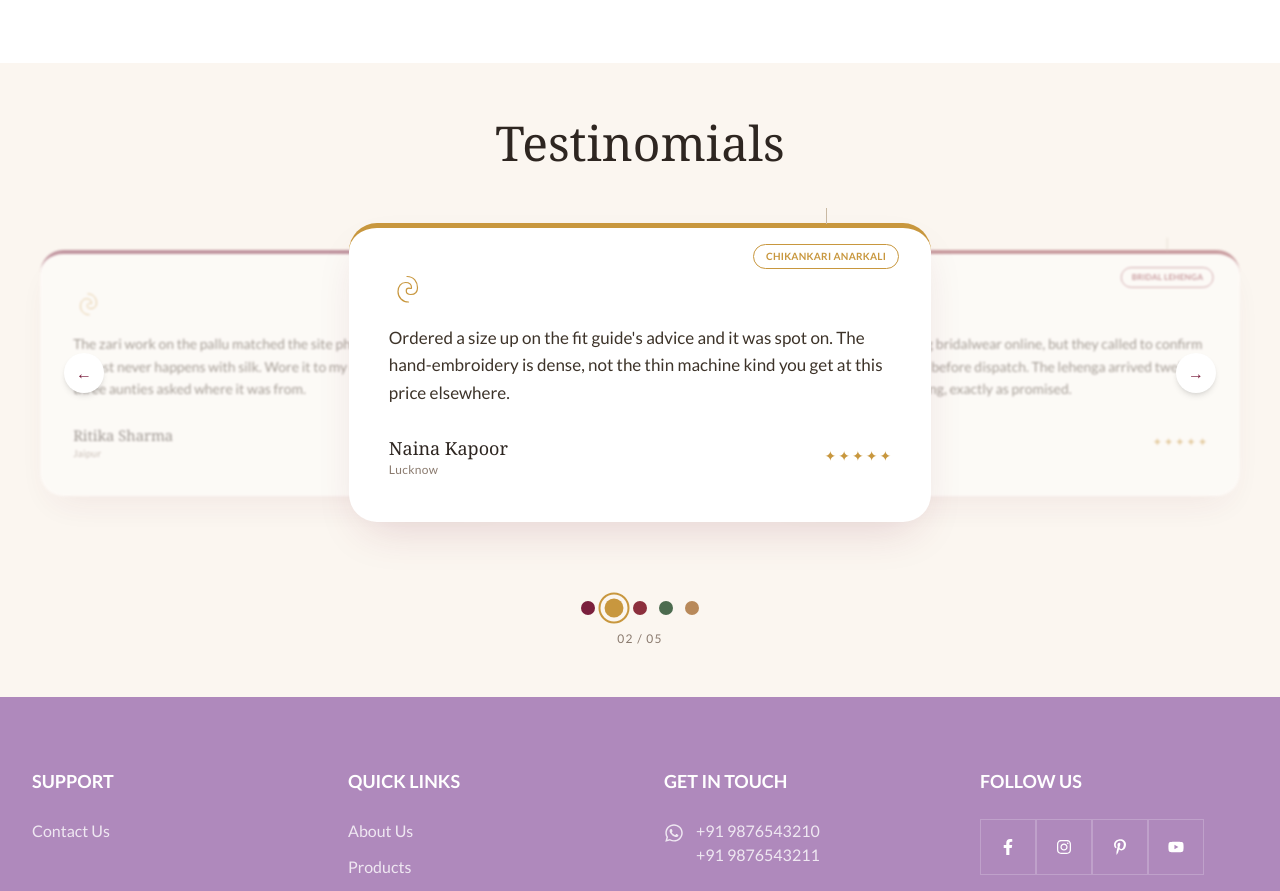
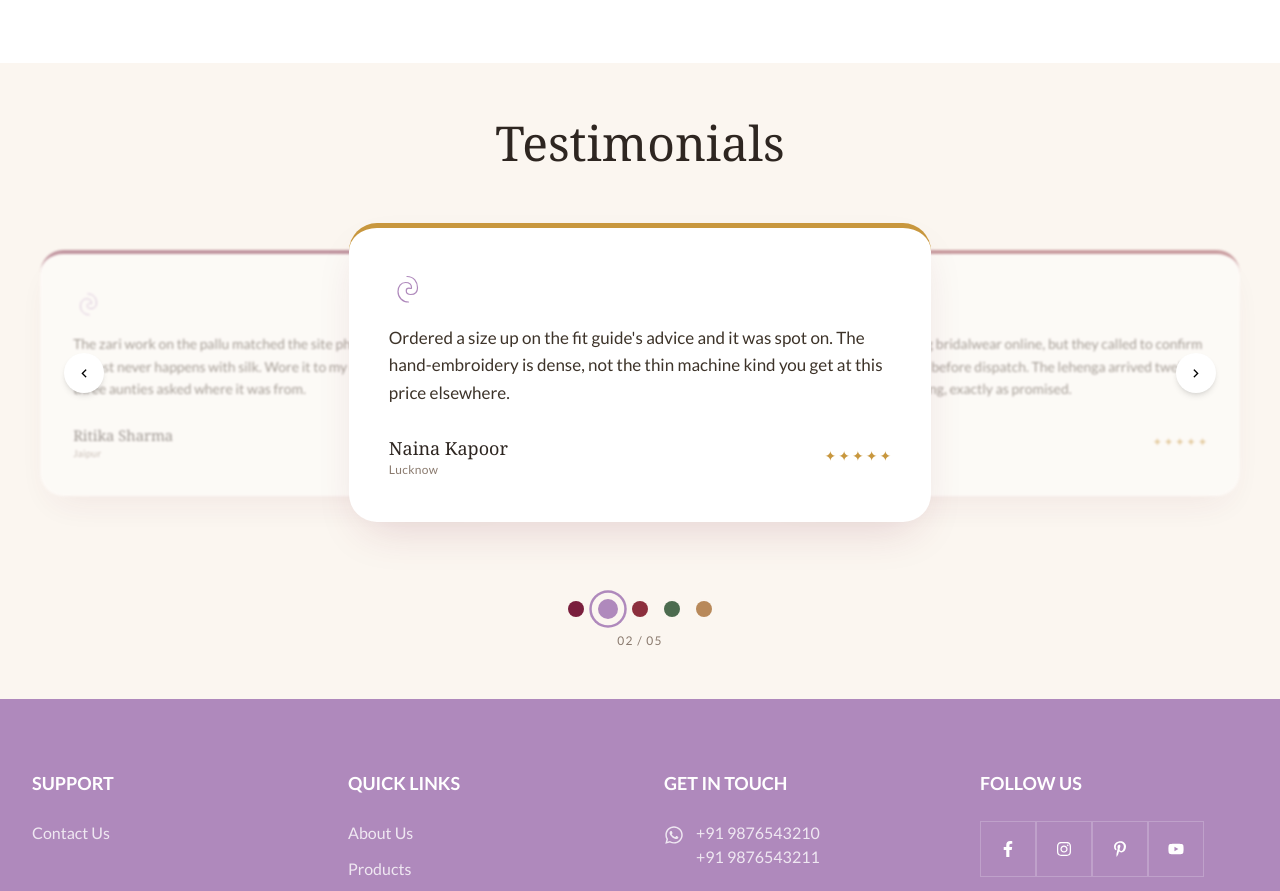
Before and after one commit to varunmathur19/kallavo, a Next.js app: page / in a window 1280 px wide. Shown: the part 3159-4050 px from the top of the page. Built offline with nearby package versions, Linux system fonts and the light colour scheme.

Commit message:
side menu

```diff
--- a/app/layout.tsx
+++ b/app/layout.tsx
@@ -1,7 +1,7 @@
 import type { Metadata } from "next";
 import { Geist, Geist_Mono, Lato, Satisfy } from "next/font/google";
 import "./globals.css";
-
+import "remixicon/fonts/remixicon.css";
 const geistSans = Geist({
   variable: "--font-geist-sans",
   subsets: ["latin"],
--- a/component/home/Testimonial.jsx
+++ b/component/home/Testimonial.jsx
@@ -1,19 +1,6 @@
 "use client";
 
 import { useState, useEffect, useRef, useCallback } from "react";
-
-/**
- * Design notes (Kallavo):
- * - No stock photos. Each review is tagged with the swatch colour of the
- *   garment the customer bought — the picker below the card doubles as a
- *   tiny "fabric swatch" rail instead of generic dots.
- * - Cards sit like garments on a rack: the active review is centred and in
- *   focus, the neighbours peek in from either side, softened and scaled
- *   down, and slide over on autoplay/click.
- * - Fonts: swap the classes below for your actual next/font vars if you've
- *   set up Playfair Display (display) + Inter or Poppins (body). Falls back
- *   to font-serif / font-sans until then.
- */
 
 const testimonials = [
   {
@@ -62,12 +49,7 @@ function Sparkles({ count }) {
   return (
     <div className="flex gap-0.5" aria-hidden="true">
       {Array.from({ length: 5 }).map((_, i) => (
-        <span
-          key={i}
-          className={`text-sm leading-none ${
-            i < count ? "text-[#C8973E]" : "text-[#e6dccb]"
-          }`}
-        >
+        <span key={i} className={`text-sm leading-none ${i < count ? "text-[#C8973E]" : "text-[#e6dccb]"}`}>
           ✦
         </span>
       ))}
@@ -77,15 +59,11 @@ function Sparkles({ count }) {
 
 function PaisleyMark() {
   return (
-    <svg
-      viewBox="0 0 48 48"
-      className="w-9 h-9 shrink-0"
-      aria-hidden="true"
-    >
+    <svg viewBox="0 0 48 48" className="w-9 h-9 shrink-0" aria-hidden="true">
       <path
         d="M24 6c9 0 14 7 14 15 0 6-4 9-9 9-4 0-6-2-6-5 0-2 1.5-3.5 3.5-3.5S30 23 30 21c0-4-3-7-8-7-6 0-10 5-10 12 0 8 6 14 14 14"
         fill="none"
-        stroke="#C8973E"
+        stroke="#af89bc"
         strokeWidth="1.6"
         strokeLinecap="round"
       />
@@ -99,10 +77,7 @@ export default function Testimonial() {
   const total = testimonials.length;
   const timerRef = useRef(null);
 
-  const go = useCallback(
-    (i) => setCurrent(((i % total) + total) % total),
-    [total]
-  );
+  const go = useCallback((i) => setCurrent(((i % total) + total) % total), [total]);
   const next = useCallback(() => go(current + 1), [current, go]);
   const prev = useCallback(() => go(current - 1), [current, go]);
 
@@ -113,38 +88,15 @@ export default function Testimonial() {
   }, [paused, next]);
 
   return (
-    <section
-      className="relative overflow-hidden py-[35px] md:py-[50px]"
-      style={{ backgroundColor: "#FBF6F0" }}
-    >
-      {/* ambient thread lines */}
-      {/* <svg
-        className="pointer-events-none absolute inset-0 h-full w-full opacity-[0.08]"
-        aria-hidden="true"
-      >
-        <line x1="0" y1="20%" x2="100%" y2="15%" stroke="#7A1F3D" strokeWidth="1" />
-        <line x1="0" y1="85%" x2="100%" y2="90%" stroke="#C8973E" strokeWidth="1" />
-      </svg> */}
-
+    <section className="relative overflow-hidden py-[35px] md:py-[50px]" style={{ backgroundColor: "#FBF6F0" }}>
       <div className="relative max-w-6xl mx-auto px-4">
-        {/* Heading */}
         <div className="text-center mb-5">
-
-          <h2
-            className="font-serif text-4xl md:text-5xl leading-tight"
-            style={{ color: "#2E2621" }}
-          >
-           Testinomials
-
+          <h2 className="font-serif text-4xl md:text-5xl leading-tight" style={{ color: "#2E2621" }}>
+            Testimonials
           </h2>
         </div>
 
-        {/* Rack / carousel */}
-        <div
-          className="relative"
-          onMouseEnter={() => setPaused(true)}
-          onMouseLeave={() => setPaused(false)}
-        >
+        <div className="relative" onMouseEnter={() => setPaused(true)} onMouseLeave={() => setPaused(false)}>
           <div className="relative h-[420px] sm:h-[380px] md:h-[360px] flex items-center justify-center">
             {testimonials.map((t, i) => {
               let offset = i - current;
@@ -155,9 +107,7 @@ export default function Testimonial() {
               const abs = Math.abs(offset);
 
               const style = {
-                transform: `translateX(${offset * 62}%) scale(${
-                  isActive ? 1 : 0.82
-                })`,
+                transform: `translateX(${offset * 62}%) scale(${isActive ? 1 : 0.82})`,
                 opacity: abs > 1 ? 0 : isActive ? 1 : 0.45,
                 filter: isActive ? "blur(0px)" : "blur(1.5px)",
                 zIndex: 10 - abs,
@@ -167,7 +117,6 @@ export default function Testimonial() {
               return (
                 <article
                   key={t.name}
-                  aria-hidden={!isActive}
                   style={style}
                   className="motion-reduce:transition-none absolute w-[88%] sm:w-[70%] md:w-[52%] transition-all duration-700 ease-[cubic-bezier(0.22,1,0.36,1)]"
                 >
@@ -175,35 +124,15 @@ export default function Testimonial() {
                     className="relative rounded-[28px] bg-white px-7 py-9 md:px-10 md:py-11 shadow-[0_20px_45px_-15px_rgba(122,31,61,0.18)]"
                     style={{ borderTop: `5px solid ${t.swatch}` }}
                   >
-                    {/* hanging tag */}
-                    <div className="absolute -top-5 right-8 flex flex-col items-center">
-                      <span
-                        className="h-4 w-px"
-                        style={{ backgroundColor: "#c9b9a3" }}
-                      />
-                      <span
-                        className="mt-5 rounded-full border px-3 py-1 text-[10px] font-semibold tracking-wide uppercase bg-white"
-                        style={{ borderColor: t.swatch, color: t.swatch }}
-                      >
-                        {t.garment}
-                      </span>
-                    </div>
-
                     <PaisleyMark />
 
-                    <p
-                      className="mt-4 text-[16px] md:text-[17px] leading-relaxed"
-                      style={{ color: "#3d3329" }}
-                    >
+                    <p className="mt-4 text-[16px] md:text-[17px] leading-relaxed" style={{ color: "#3d3329" }}>
                       {t.text}
                     </p>
 
                     <div className="mt-7 flex items-center justify-between">
                       <div>
-                        <p
-                          className="font-serif text-lg"
-                          style={{ color: "#2E2621" }}
-                        >
+                        <p className="font-serif text-lg" style={{ color: "#2E2621" }}>
                           {t.name}
                         </p>
                         <p className="text-xs tracking-wide text-[#8A7A6E]">
@@ -218,37 +147,28 @@ export default function Testimonial() {
             })}
           </div>
 
-          {/* Arrows */}
-          <button
-            onClick={prev}
-            aria-label="Previous testimonial"
-            className="absolute left-0 md:-left-4 top-1/2 -translate-y-1/2 z-20 flex h-10 w-10 items-center justify-center rounded-full bg-white shadow-md transition hover:scale-105 focus-visible:outline focus-visible:outline-2 focus-visible:outline-offset-2 focus-visible:outline-[#7A1F3D]"
-          >
-            <span className="text-[#7A1F3D]">←</span>
+          <button onClick={prev} className="absolute left-0 md:-left-4 top-1/2 -translate-y-1/2 z-20 flex h-10 w-10 items-center justify-center rounded-full bg-white shadow-md hover:scale-105 transition">
+            <i class="ri-arrow-left-s-line"></i>
           </button>
-          <button
-            onClick={next}
-            aria-label="Next testimonial"
-            className="absolute right-0 md:-right-4 top-1/2 -translate-y-1/2 z-20 flex h-10 w-10 items-center justify-center rounded-full bg-white shadow-md transition hover:scale-105 focus-visible:outline focus-visible:outline-2 focus-visible:outline-offset-2 focus-visible:outline-[#7A1F3D]"
-          >
-            <span className="text-[#7A1F3D]">→</span>
+          <button onClick={next} className="absolute right-0 md:-right-4 top-1/2 -translate-y-1/2 z-20 flex h-10 w-10 items-center justify-center rounded-full bg-white shadow-md hover:scale-105 transition">
+            <i class="ri-arrow-right-s-line"></i>
           </button>
         </div>
 
-        {/* Swatch rail */}
-        <div className="mt-12 flex items-center justify-center gap-3">
+        {/* Swatch Rail - Andar wala Active Red/Bright */}
+        <div className="mt-12 flex items-center justify-center gap-4">
           {testimonials.map((t, i) => (
             <button
               key={t.name}
               onClick={() => go(i)}
-              aria-label={`Show review from ${t.name}`}
-              aria-current={i === current}
-              className="group relative h-3.5 w-3.5 rounded-full transition-transform focus-visible:outline focus-visible:outline-2 focus-visible:outline-offset-2 focus-visible:outline-[#7A1F3D]"
+              className={`group relative h-4 w-4 rounded-full transition-all duration-300 focus-visible:outline focus-visible:outline-2 focus-visible:outline-offset-4 focus-visible:outline-[#af89bc] ${
+                i === current ? "scale-125 ring-4 ring-[#af89bc]/30" : "hover:scale-110"
+              }`}
               style={{
-                backgroundColor: t.swatch,
-                transform: i === current ? "scale(1.35)" : "scale(1)",
-                boxShadow:
-                  i === current ? `0 0 0 3px #FBF6F0, 0 0 0 4.5px ${t.swatch}` : "none",
+                backgroundColor: i === current ? "#af89bc" : t.swatch,   // Active button bright brand color
+                boxShadow: i === current
+                  ? "0 0 0 5px #FBF6F0, 0 0 0 7px #af89bc"
+                  : "0 0 0 2px #FBF6F0",
               }}
             />
           ))}
--- a/package.json
+++ b/package.json
@@ -14,7 +14,8 @@
     "next": "16.2.10",
     "react": "19.2.4",
     "react-dom": "19.2.4",
-    "react-icons": "^5.7.0"
+    "react-icons": "^5.7.0",
+    "remixicon": "^4.9.1"
   },
   "devDependencies": {
     "@tailwindcss/postcss": "^4",
```
Also changed, not shown: 1 other file (tests, documents, lock files or other folders).
